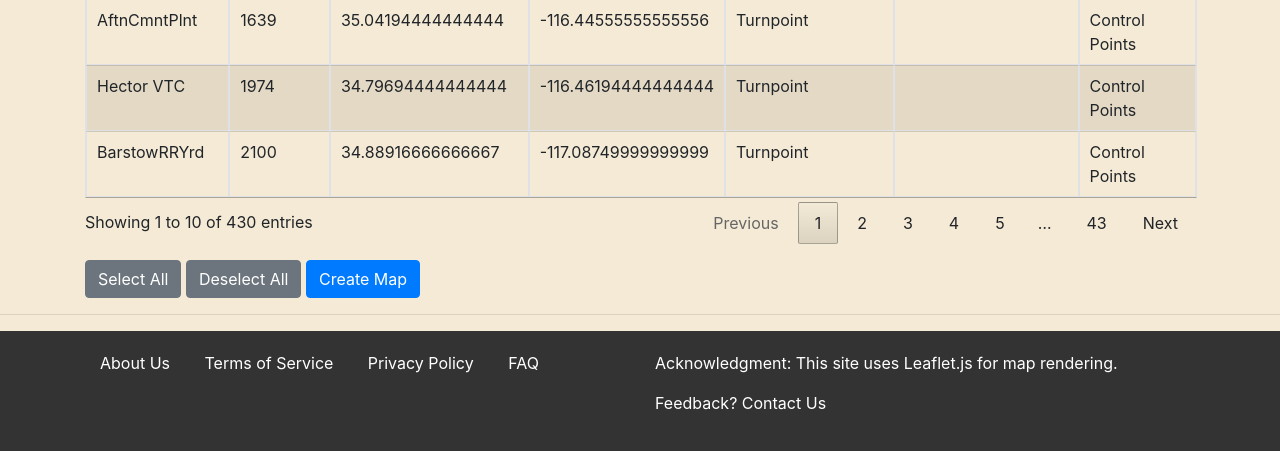
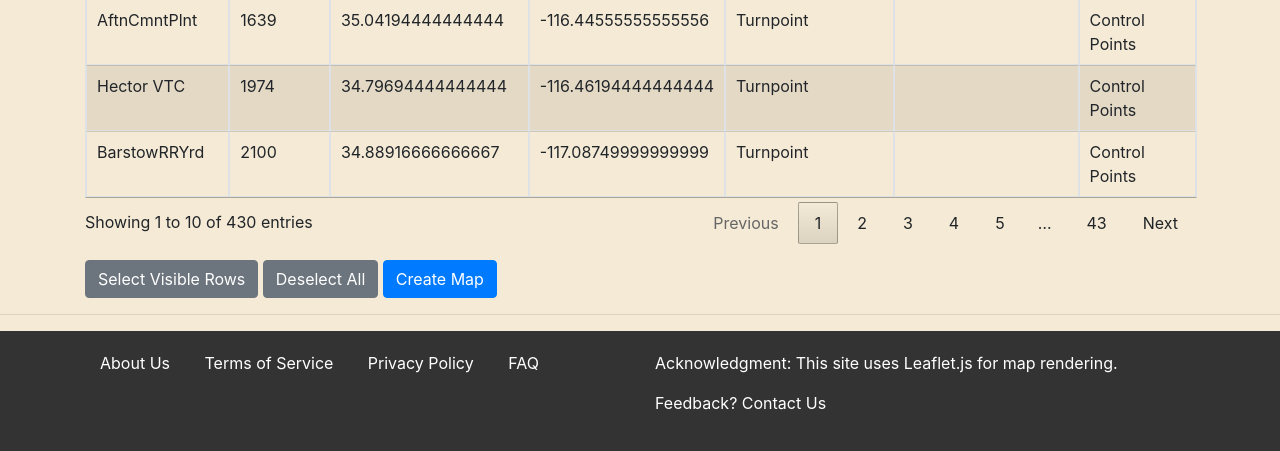
Before and after one commit to AlexCodeGlider/gliderFlightPlanner, a Flask app: page /index in a window 1280 px wide. Shown: the part 1250-1701 px from the top of the page. Run offline with Flask 3, Linux system fonts and the light colour scheme; the visitor is signed in with stand-in values (Sample User, id 1); some libraries are stand-ins or nearby versions.

Commit message:
Row selection limit to 100

```diff
--- a/templates/index.html
+++ b/templates/index.html
@@ -23,9 +23,30 @@
             }
         });
 
-        // Handle "Select All" button click
+        // Event handler for when a row is selected
+        table.on('select', function (e, dt, type, indexes) {
+            if (type === 'row') {
+                // Check the total number of selected rows
+                var selectedRows = table.rows({ selected: true }).count();
+                if (selectedRows > 100) {
+                    // Deselect the last selected row if the count exceeds 100
+                    table.rows(indexes).deselect();
+                    alert('You cannot select more than 100 rows.');
+                }
+            }
+        });
+
+        // Modify the selectAllBtn click event to respect the limit
         $("#selectAllBtn").click(function() {
-            table.rows().select();
+            var selectedRows = table.rows({ selected: true }).count();
+            var visibleRows = table.rows({ page: 'current', search: 'applied' }).count();
+            var selectableRows = 100 - selectedRows;
+            if (visibleRows > selectableRows) {
+                table.rows({ page: 'current', search: 'applied' }).deselect();
+                table.rows({ page: 'current', search: 'applied' }).slice(0, selectableRows).select();
+            } else {
+                table.rows({ page: 'current', search: 'applied' }).select();
+            }
         });
 
         // Handle "Deselect All" button click
@@ -253,7 +274,7 @@
                     {% endfor %}
                 </tbody>
             </table>
-            <button id="selectAllBtn" type="button" class="btn btn-secondary mt-3">Select All</button>
+            <button id="selectAllBtn" type="button" class="btn btn-secondary mt-3">Select Visible Rows</button>
             <button id="deselectAllBtn" type="button" class="btn btn-secondary mt-3">Deselect All</button>
             <input type="submit" class="btn btn-primary mt-3" value="Create Map">
         </form>
```
